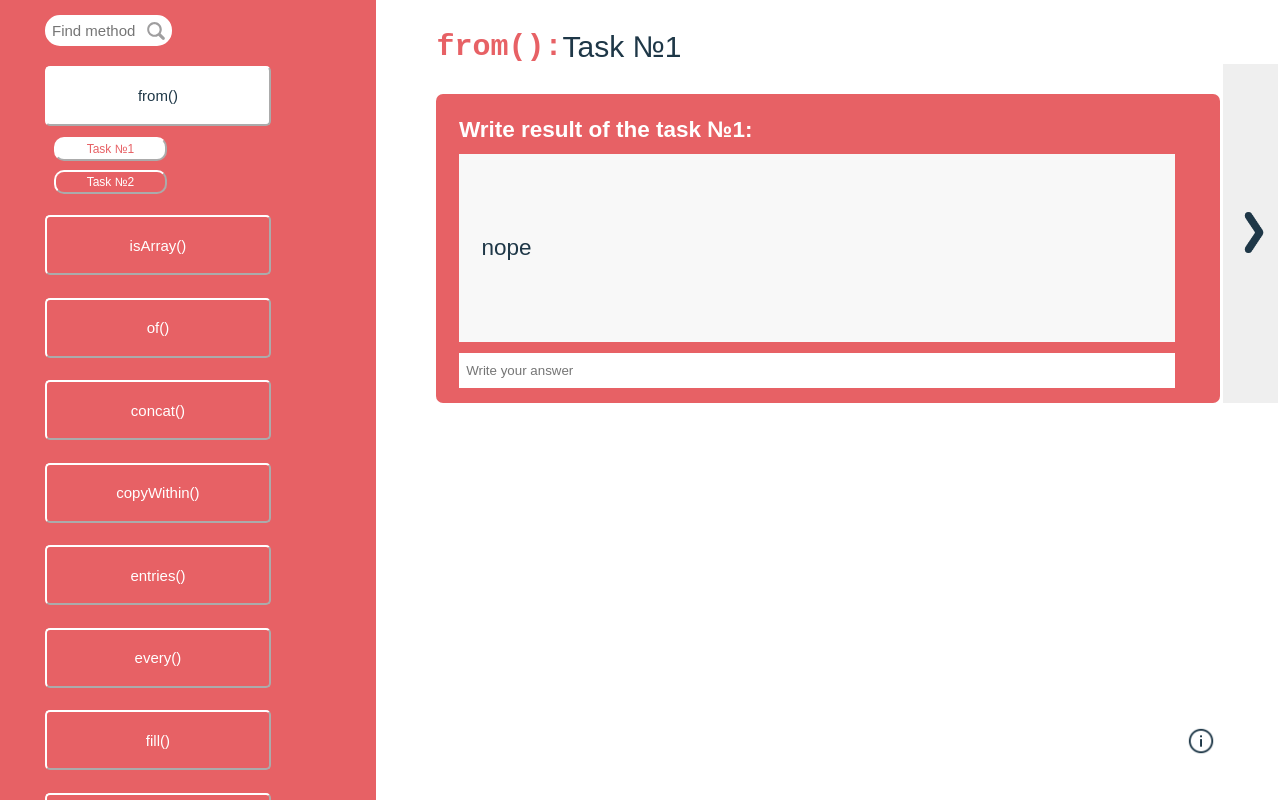
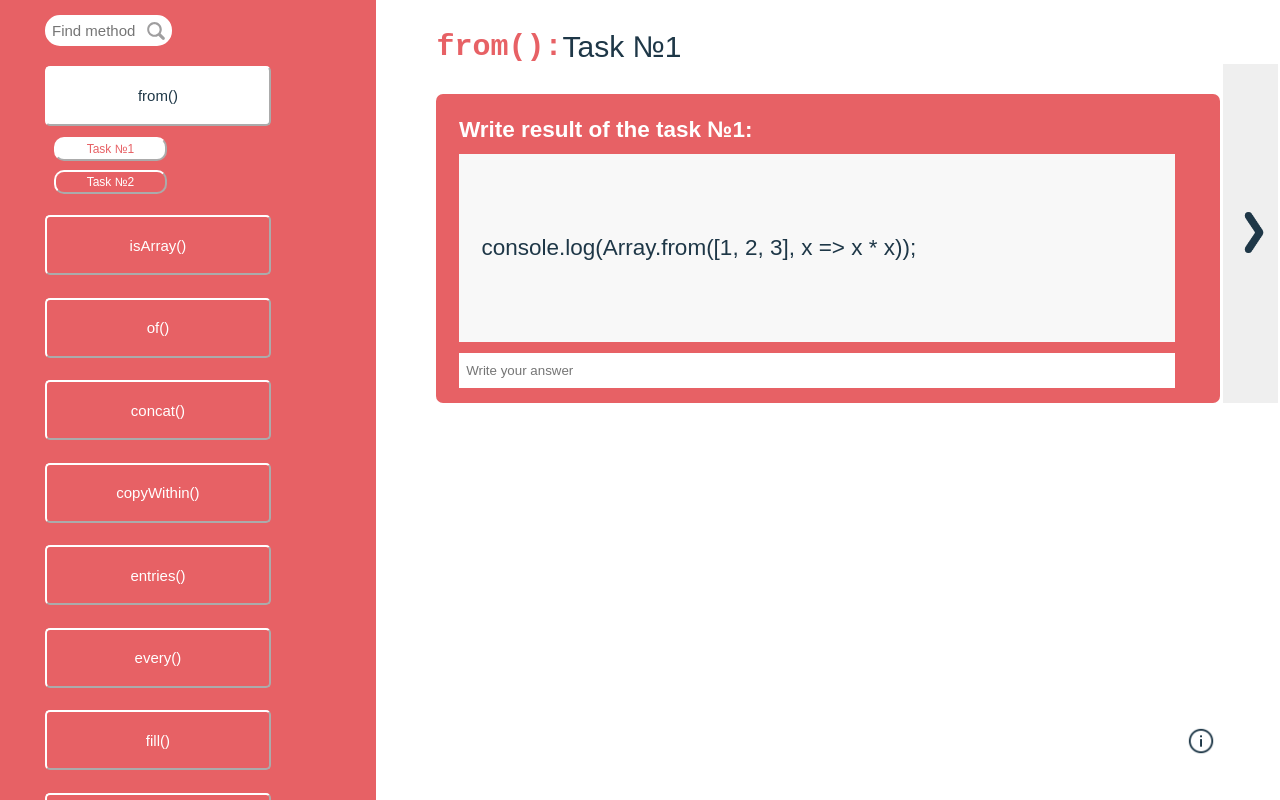
Before and after one commit to reginPekin/Methods_Learner, a React (Create React App) app: page / in a window 1280 px wide. Built offline with nearby package versions, Linux system fonts and the light colour scheme.

Commit message:
arrayMethodType, new tasks

```diff
--- a/src/Components/methods.js
+++ b/src/Components/methods.js
@@ -2,21 +2,23 @@ export const methodsObject = [
   {
     name: "from()",
     id: 0,
+    arrayMethodType: "Array.",
     hint:
       "The method creates a new, shallow-copied **Array** instance from an array-like or iterable object",
     tasks: [
       {
         taskName: "Task №1",
         id: 0,
-        codeExample: "nope",
-        answer: "nope",
+        codeExample: "console.log(Array.from([1, 2, 3], x => x * x));",
+        answer: "[1,4,9]",
         mark: null
       },
       {
         taskName: "Task №2",
         id: 1,
-        codeExample: "nope2",
-        answer: "nope2",
+        codeExample: `const set = new Set(['foo', 'bar', 'baz', 'foo']);
+Array.from(set);`,
+        answer: `["foo","bar","baz"]`,
         mark: null
       }
     ]
@@ -24,20 +26,35 @@ export const methodsObject = [
   {
     name: "isArray()",
     id: 1,
+    arrayMethodType: "Array.",
     hint: "The method determines whether the passed value is an **Array**",
     tasks: [
       {
         taskName: "Task №1",
         id: 0,
-        codeExample: "nope",
-        answer: "nope",
+        codeExample: "Array.isArray([10, 'duck', 3, 9]);",
+        answer: "true",
         mark: null
       },
       {
         taskName: "Task №2",
         id: 1,
-        codeExample: "nope",
-        answer: "nope",
+        codeExample: "Array.isArray(new Array());",
+        answer: "true",
+        mark: null
+      },
+      {
+        taskName: "Task №3",
+        id: 2,
+        codeExample: "Array.isArray(null);",
+        answer: "false",
+        mark: null
+      },
+      {
+        taskName: "Task №4",
+        id: 3,
+        codeExample: "Array.isArray('Array');",
+        answer: "false",
         mark: null
       }
     ]
@@ -45,6 +62,7 @@ export const methodsObject = [
   {
     id: 2,
     name: "of()",
+    arrayMethodType: "Array.",
     hint:
       "The method creates a new **Array** instance from a variable number of arguments, regardless of number or type of the arguments. The difference between **Array.of()** and the **Array** constructor is in the handling of integer arguments: Array.of(7) creates an array with a single element, 7, whereas Array(7) creates an empty array with a length property of 7",
     tasks: [
@@ -74,6 +92,7 @@ export const methodsObject = [
   {
     name: "concat()",
     id: 3,
+    arrayMethodType: "Array.prototype.",
     hint: `The method is used to merge two or more arrays.
   This method does not change the existing arrays,
   but instead returns a new array.`,
@@ -122,6 +141,7 @@ console.log(numbers); `,
   {
     name: "copyWithin()",
     id: 4,
+    arrayMethodType: "Array.prototype.",
     hint: `The method shallow copies part of an array to another location in the same array and returns it without modifying its length.`,
     tasks: [
       {
@@ -143,6 +163,7 @@ console.log(numbers); `,
   {
     name: "entries()",
     id: 5,
+    arrayMethodType: "Array.prototype.",
     hint: `The method returns a new **Array Iterator** object that contains the key/value pairs for
   he array.`,
     tasks: [
@@ -157,20 +178,10 @@ console.log(numbers); `,
       {
         taskName: "Task №2",
         id: 1,
-        codeExample: `var array1 = ['a', 'b', 'c'];
-
-        var iterator1 = array1.entries();
-
-        iterator1.next().done;
-
-        console.log(iterator1.next().value);
-        var array1 = ['a', 'b', 'c'];
-
-        var iterator1 = array1.entries();
-
-        iterator1.next().done;
-
-        console.log(iterator1.next().value);`,
+        codeExample: `let array1 = ['a', 'b', 'c'];
+let iterator1 = array1.entries();
+iterator1.next().done;
+console.log(iterator1.next().value);`,
         answer: `[1,"b"]`,
         mark: null
       }
@@ -179,6 +190,7 @@ console.log(numbers); `,
   {
     name: "every()",
     id: 6,
+    arrayMethodType: "Array.prototype.",
     hint: `The every() method tests whether all elements in the array pass the test implemented by the provided function. It returns a Boolean value.`,
     tasks: [
       {
@@ -200,6 +212,7 @@ console.log(numbers); `,
   {
     name: "fill()",
     id: 7,
+    arrayMethodType: "Array.prototype.",
     hint: `The fill() method fills (modifies) all the elements of an array from a s
   ault zero) to an
   ault array length) with a static value. It returns the modified array.`,
@@ -208,7 +221,7 @@ console.log(numbers); `,
         taskName: "Task №1",
         id: 0,
         codeExample: `var array1 = [1, 2, 3, 4];
-        console.log(array1.fill(5, 1));`,
+console.log(array1.fill(5, 1));`,
         answer: `[1,5,5,5]`,
         mark: null
       },
@@ -216,7 +229,7 @@ console.log(numbers); `,
         taskName: "Task №2",
         id: 1,
         codeExample: `var array1 = [2, 9, 0, 4, 6];
-        console.log(array1.fill(6));`,
+console.log(array1.fill(6));`,
         answer: `[6,6,6,6,6]`,
         mark: null
       },
@@ -224,7 +237,7 @@ console.log(numbers); `,
         taskName: "Task №3",
         id: 2,
         codeExample: `var array1 = [0, 8, -2, 1.1, 7];
-        console.log(array1.fill(0, 6, 9));`,
+console.log(array1.fill(0, 6, 9));`,
         answer: `[0,8,-2,1.1,7]`,
         mark: null
       }
@@ -233,20 +246,27 @@ console.log(numbers); `,
   {
     name: "filter()",
     id: 8,
+    arrayMethodType: "Array.prototype.",
     hint: `The method creates a new array with all elements that pass the test implemented by the provided function.`,
     tasks: [
       {
         taskName: "Task №1",
         id: 0,
-        codeExample: `[12, 5, 8, 130, 44].every(x => x >= 12);`,
-        answer: `false`,
+        codeExample: `const words = ['spray', 'limit', 'elite', 'exuberant', 'destruction', 'present'];
+const result = words.filter(word => word.length > 5);
+console.log(result);`,
+        answer: `["exuberant","destruction","present"]`,
         mark: null
       },
       {
         taskName: "Task №2",
         id: 1,
-        codeExample: `[144, 36, 1, 0, 100].every(x => Number.isInteger(Math.sqrt(x)));`,
-        answer: `true`,
+        codeExample: `const fruits = ['apple', 'banana', 'grapes', 'mango', 'orange'];
+const filterItems = (arr, query) => {
+    return arr.filter(el => el.indexOf(query) !== -1);
+};
+console.log(filterItems(fruits, 'ap'));`,
+        answer: `["apple","grapes"]`,
         mark: null
       }
     ]
```
